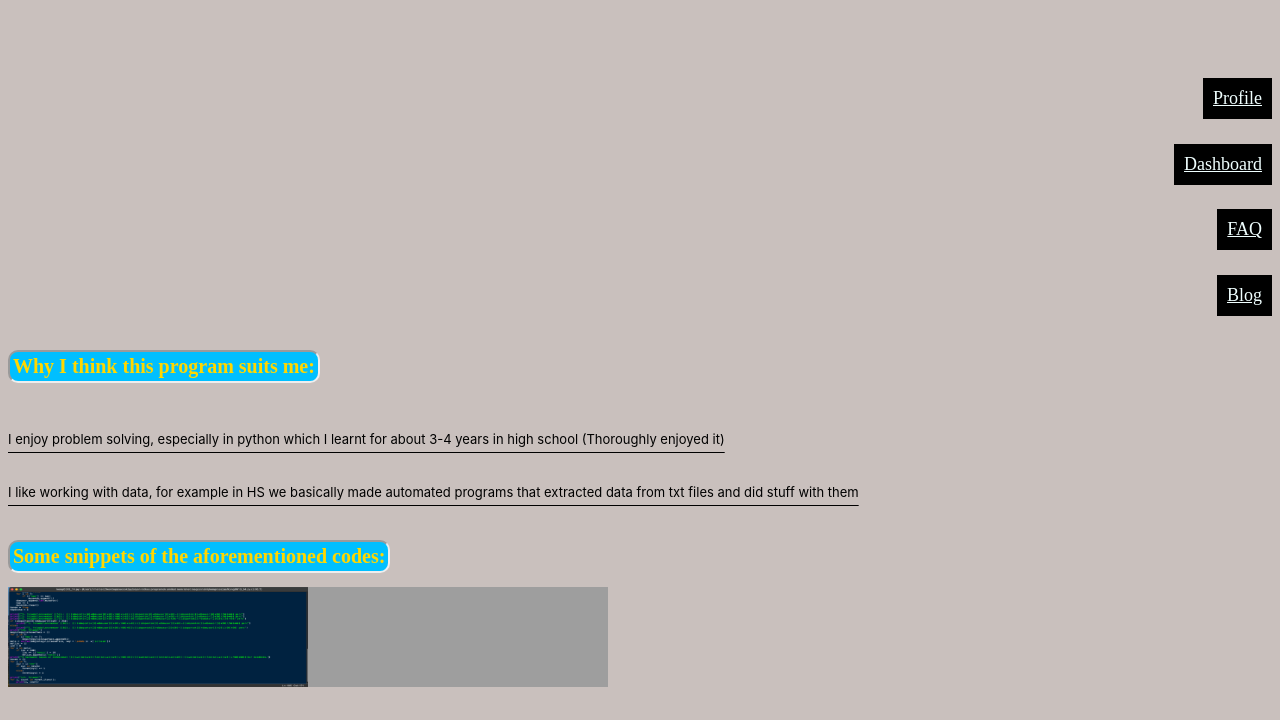
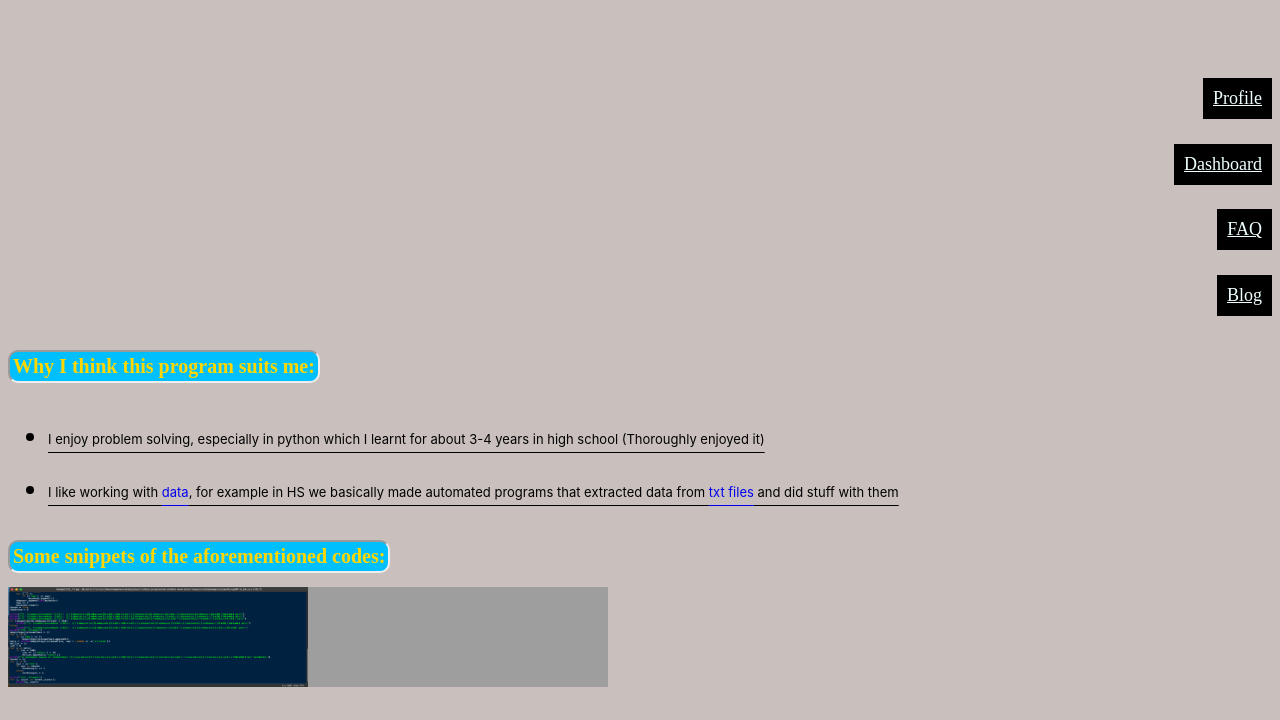
Before and after one commit to NMarcell0001/marcellnemes.github.io, a plain HTML site: page index.html in a window 1280 px wide. Shown: the part 80-800 px from the top of the page. Drawn offline with Linux system fonts and the light colour scheme; grey boxes are pictures that could not be loaded.

Commit message:
Finished with index and profile html

```diff
--- a/index.html
+++ b/index.html
@@ -4,7 +4,7 @@
     <meta charset="UTF-8">
     <meta http-equiv="X-UA-Compatible" content="IE=edge">
     <meta name="viewport" content="width=device-width, initial-scale=1.0">
-    <title>Home page</title>
+    <title>Home Page</title>
     <link rel="stylesheet" href="/css/style.css">
 </head>
 <body bgcolor="#C9C0BD">
@@ -17,11 +17,18 @@
     <h1 align="right"><a href="/blog/study-choice-activities.html" title="Blog" id="dashboard">Blog</a></h1>
 
     <h1 align="left" <span id="basestyle">
-    </span><b>Why I think this program suits me:</b></h1><h2 id="longfont">
-        <p><u style="text-underline-offset: 8px; font-size:small;">I enjoy problem solving,
-            especially in python which I learnt for about 3-4 years in high school (Thoroughly enjoyed it)</u></p>
-        <p><u style="text-underline-offset: 8px; font-size:small;">I like working with data, for example in HS we
-            basically made automated programs that extracted data from txt files and did stuff with them</u></p>
+    </span><b>Why I think this program suits me:</b></h1>
+
+    <h2 id="longfont">
+        <ul>
+
+        <li><p><u style="text-underline-offset: 8px; font-size:small;">I enjoy problem solving,
+            especially in python which I learnt for about 3-4 years in high school (Thoroughly enjoyed it)</u></p></li>
+        <li><p><u style="text-underline-offset: 8px; font-size:small;">I like working with
+            <a href="https://en.wikipedia.org/wiki/Data" target="_blank">data</a>, for example in HS we
+            basically made automated programs that extracted data from
+            <a href="https://en.wikipedia.org/wiki/Text_file" target="_blank">txt files</a> and did stuff with them</u></p></li>
+        </ul>
         <h1 align="left" <span id="basestyle">
             </span><b>Some snippets of the aforementioned codes:</b></h1><h2 id="longfont">
         <br>
```
